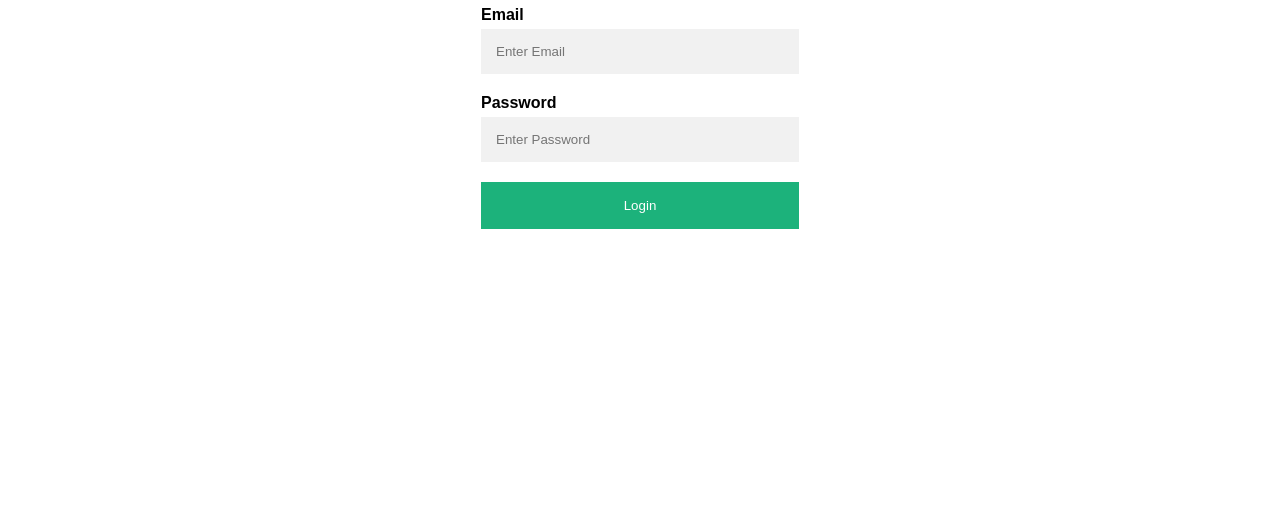
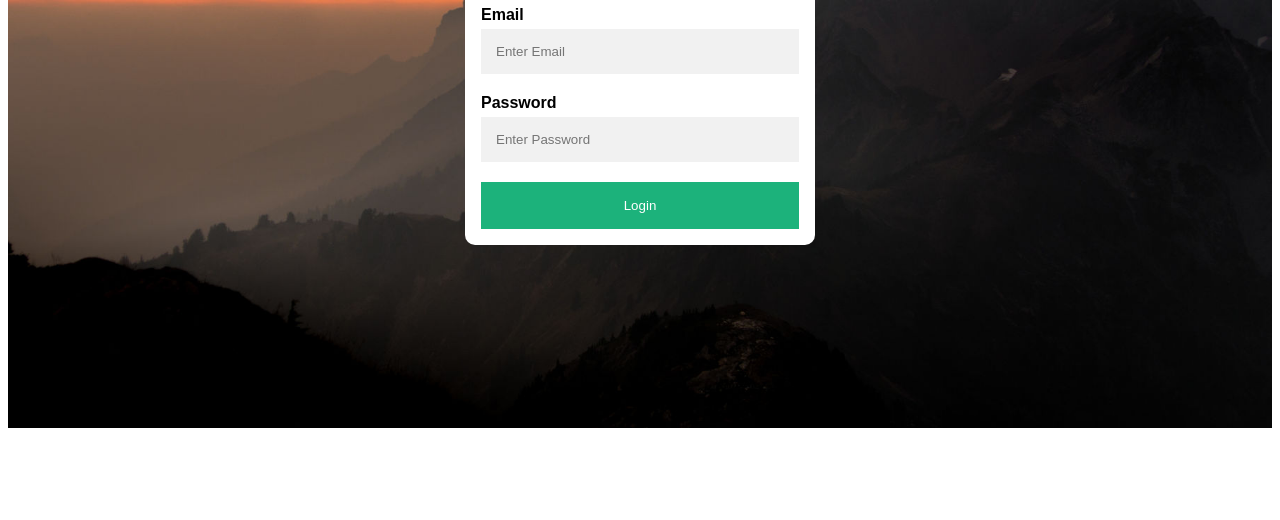
Before and after one commit to Pavankumarkaki/login-page, a plain HTML site: page login.html in a window 1280 px wide. Shown: the part 280-800 px from the top of the page. Drawn offline with Linux system fonts and the light colour scheme.

Commit message:
changes background image location

```diff
--- a/styles.css
+++ b/styles.css
@@ -63,7 +63,7 @@ body{
 }
 
 .login-container {
-  background-image: url("images/header.jpg");
+  background-image: url("header.jpg");
   min-height: 700px;
   display: flex;
   justify-content: center;
```
